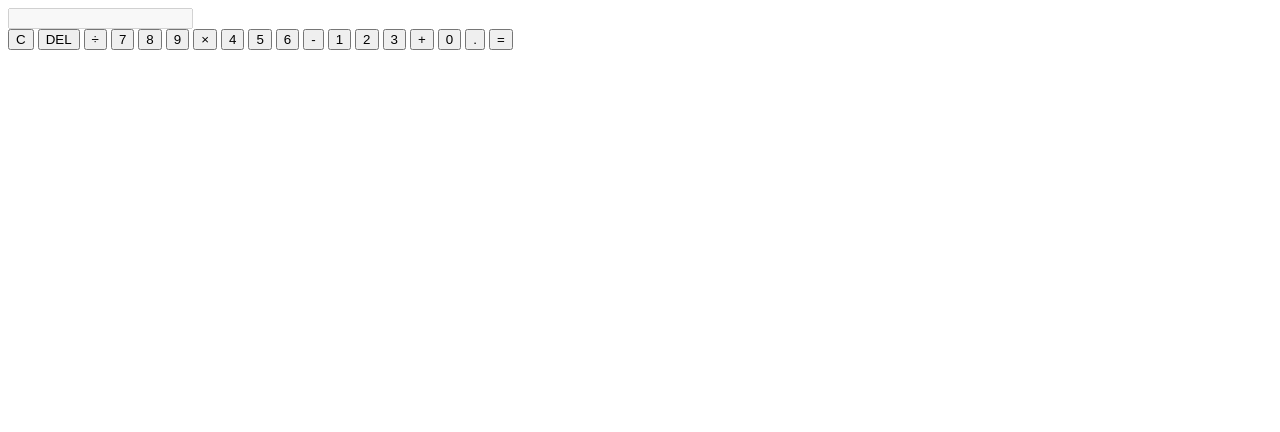
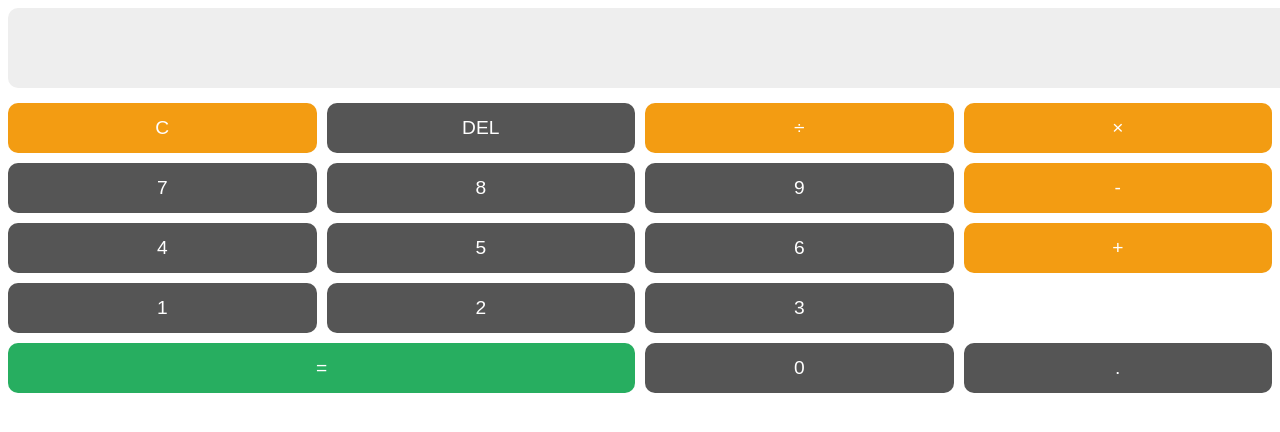
Before and after one commit to maulisorgesorge-hue/VibeTube-App, a plain HTML site: page index.html in a window 1280 px wide. Drawn offline with Linux system fonts and the light colour scheme.

Commit message:
Refactor index.html structure and add styles

```diff
--- a/index.html
+++ b/index.html
@@ -1,3 +1,14 @@
+<!DOCTYPE html>
+<html lang="hi">
+<head>
+    <meta charset="UTF-8">
+    <meta name="viewport" content="width=device-width, initial-scale=1.0">
+    <title>मेरा कैलकुलेटर</title>
+
+    <link rel="stylesheet" href="style.css">
+</head>
+<body>
+
     <div class="calculator">
         <input type="text" id="display" disabled>
 
@@ -5,24 +16,29 @@
             <button onclick="clearDisplay()" class="operator">C</button>
             <button onclick="deleteLast()">DEL</button>
             <button onclick="appendToDisplay('/')" class="operator">÷</button>
+            <button onclick="appendToDisplay('*')" class="operator">×</button>
 
             <button onclick="appendToDisplay('7')">7</button>
             <button onclick="appendToDisplay('8')">8</button>
             <button onclick="appendToDisplay('9')">9</button>
-    <button onclick="appendToDisplay('*')" class="operator">×</button>
+            <button onclick="appendToDisplay('-')" class="operator">-</button>
 
             <button onclick="appendToDisplay('4')">4</button>
             <button onclick="appendToDisplay('5')">5</button>
             <button onclick="appendToDisplay('6')">6</button>
-    <button onclick="appendToDisplay('-')" class="operator">-</button>
+            <button onclick="appendToDisplay('+')" class="operator">+</button>
 
             <button onclick="appendToDisplay('1')">1</button>
             <button onclick="appendToDisplay('2')">2</button>
             <button onclick="appendToDisplay('3')">3</button>
-    <button onclick="appendToDisplay('+')" class="operator">+</button>
+            <button onclick="calculate()" class="equal-btn">=</button>
 
-    <button onclick="appendToDisplay('0')">0</button>
+            <button onclick="appendToDisplay('0')" class="zero-btn">0</button>
             <button onclick="appendToDisplay('.')">.</button>
-    <button onclick="calculate()" class="equal-btn">=</button>
         </div>
     </div>
+
+    <script src="script.js"></script>
+
+</body>
+</html>
```
Lines whose indentation alone changed are shown as unchanged.
